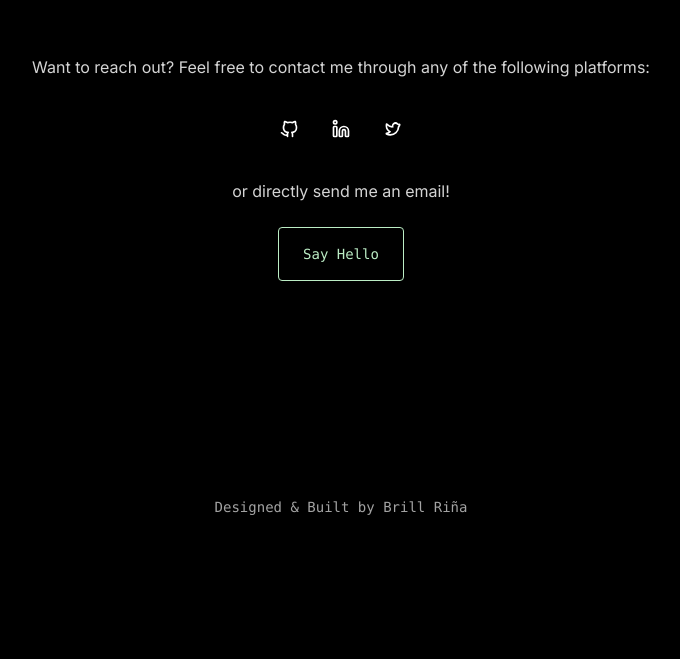
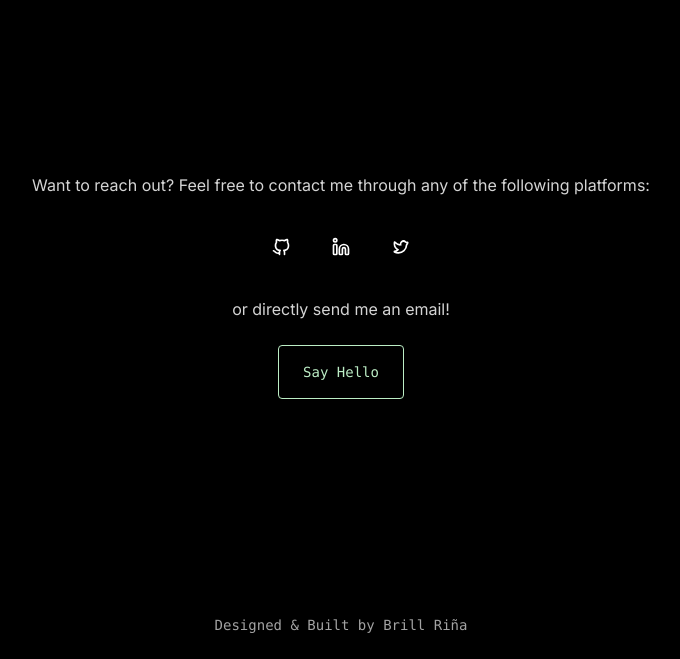
Before and after one commit to riru12/riruweb, a Next.js app: page / in a window 1280 px wide. Shown: the part 2446-3105 px from the top of the page, without its empty margins (299-979 px from the left). Before the commit the page ends 2987 px from the top, so only its background shows below. Built offline with nearby package versions, Linux system fonts and the light colour scheme.

Commit message:
changed div height for padding

```diff
--- a/app/components/contact.jsx
+++ b/app/components/contact.jsx
@@ -6,8 +6,7 @@ import TwitterIcon from "../assets/icons/TwitterIcon";
 const Contact = () => {
     return(
         <section id="contact" className="py-24 mx-[10vw] lg:mx-[20vw]">
-            <div className="flex justify-center items-end h-[50vw] md:h-[40vw] lg:h-[20vw]">
-                <div className="flex flex-col items-center gap-10 mx-0 2xl:mx-40">
+            <div className="flex flex-col items-center gap-10 mx-0 2xl:mx-40 pt-24">
                 <div className="flex flex-col items-center gap-4">
                     <div className="font-bold text-3xl">
                         Contact Me
@@ -16,7 +15,7 @@ const Contact = () => {
                         Want to reach out? Feel free to contact me through any of the following platforms:
                     </div>
                 </div>
-                    <div className="flex flex-row gap-8">
+                <div className="flex flex-row gap-10">
                     <a href="https://github.com/riru12" target="_blank"><GithubIcon fillColor="#ffffff" /></a>
                     <a href="https://www.linkedin.com/in/brill-rina/" target="_blank"><LinkedinIcon fillColor="#ffffff" /></a>
                     <a href="https://twitter.com/artofriru" target="_blank"><TwitterIcon fillColor="#ffffff" /></a>
@@ -28,7 +27,6 @@ const Contact = () => {
                     <a className="font-mono rounded border-[1px] border-[#bcedc5] text-[#bcedc5] text-sm px-6 py-4" href="mailto:brilljulianrina@gmail.com">Say Hello</a>
                 </div>
             </div>
-            </div>
         </section>
     )
 }
```
Lines whose indentation alone changed are shown as unchanged.
